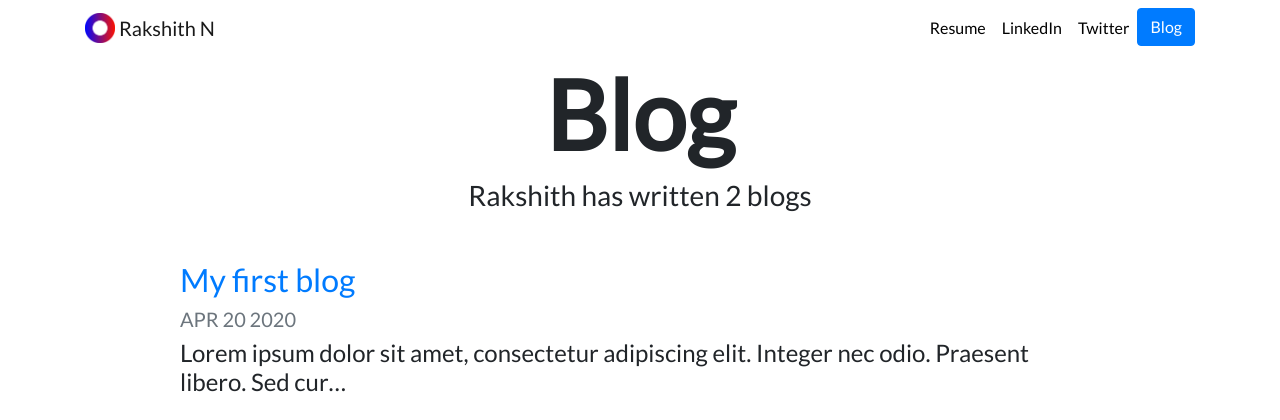
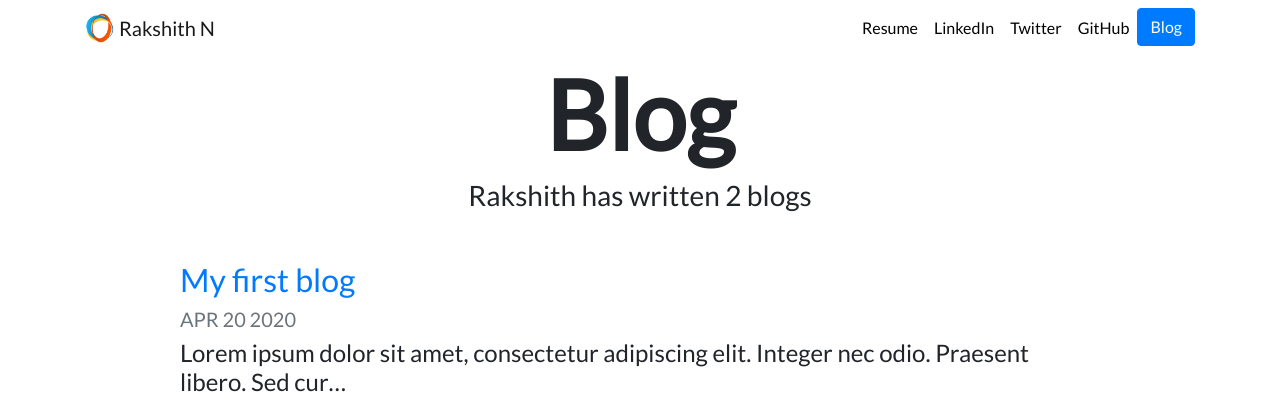
Before and after one commit to rakshithrddy/personal_portfolio-project, a Django app: page /blog/ in a window 1280 px wide. Shown: the top 420 px of the page. Run offline with Django 3.2, Linux system fonts and the light colour scheme; data comes from the database, SQL or seed files in the repository; both versions use the stored data as it was after the commit; some libraries are stand-ins or nearby versions.

Commit message:
intial commit

```diff
--- a/personal_portfolio/settings.py
+++ b/personal_portfolio/settings.py
@@ -23,7 +23,7 @@ BASE_DIR = os.path.dirname(os.path.dirname(os.path.abspath(__file__)))
 SECRET_KEY = '0=idsrz6v!&yrhd^7d_6^dk4$k5yduma2-#$!td!nn@#q6#&yl'
 
 # SECURITY WARNING: don't run with debug turned on in production!
-DEBUG = True
+DEBUG = False
 
 ALLOWED_HOSTS = []
 
@@ -120,6 +120,7 @@ USE_TZ = True
 # https://docs.djangoproject.com/en/3.0/howto/static-files/
 
 STATIC_URL = '/static/'
+STATIC_ROOT = os.path.join(BASE_DIR, 'static')
 
 MEDIA_URL = '/media/'
 MEDIA_ROOT = os.path.join(BASE_DIR, 'media')
--- a/portfolio/templates/portfolio/base.html
+++ b/portfolio/templates/portfolio/base.html
@@ -41,6 +41,9 @@
           <li class="nav-item">
             <a class="nav-link" href="https://twitter.com/rakshith_yn" target="_blank">Twitter</a>
           </li>
+          <li class="nav-item">
+            <a class="nav-link" href="https://github.com/rakshithrddy" target="_blank">GitHub</a>
+          </li>
           <li>
             <a role="button" href="{% url 'blog:blog_home' %}" class="btn btn-primary">Blog</a>
           </li>
```
Also changed, not shown: db.sqlite3, media/portfolio/images/image.jpg (added), portfolio/static/portfolio/Logo.png.
